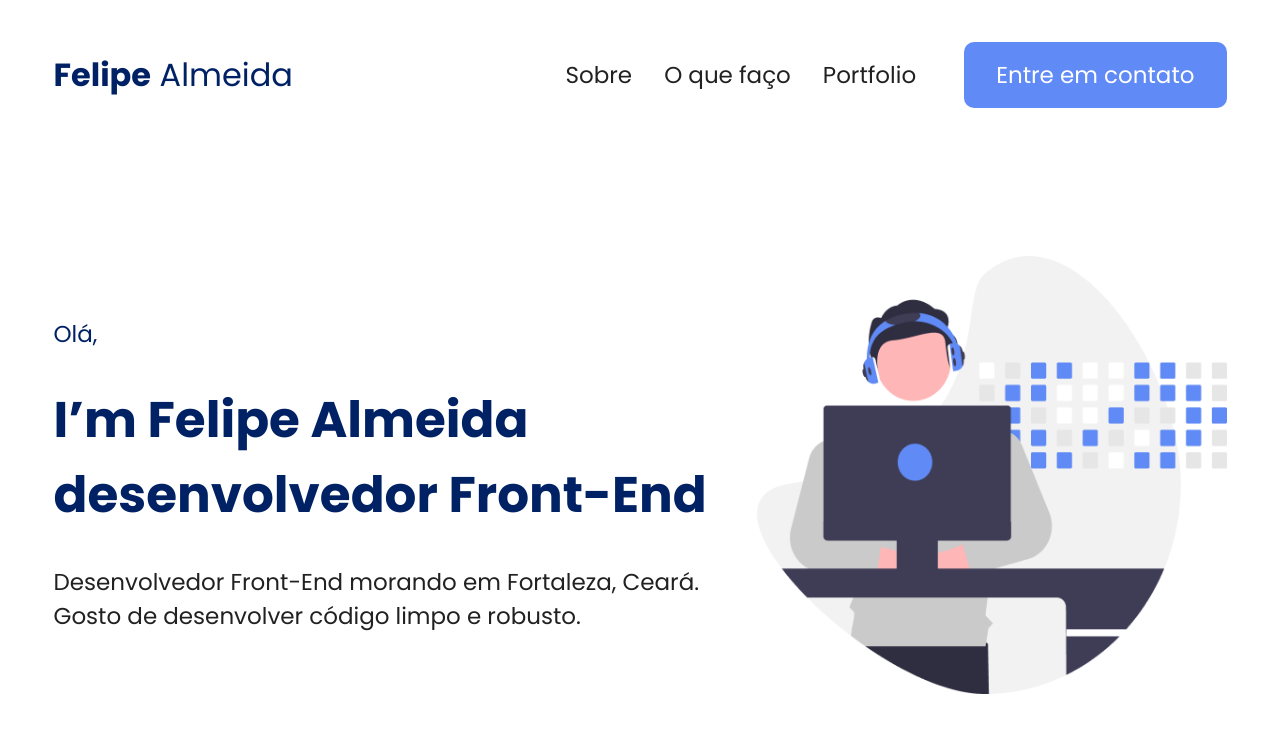
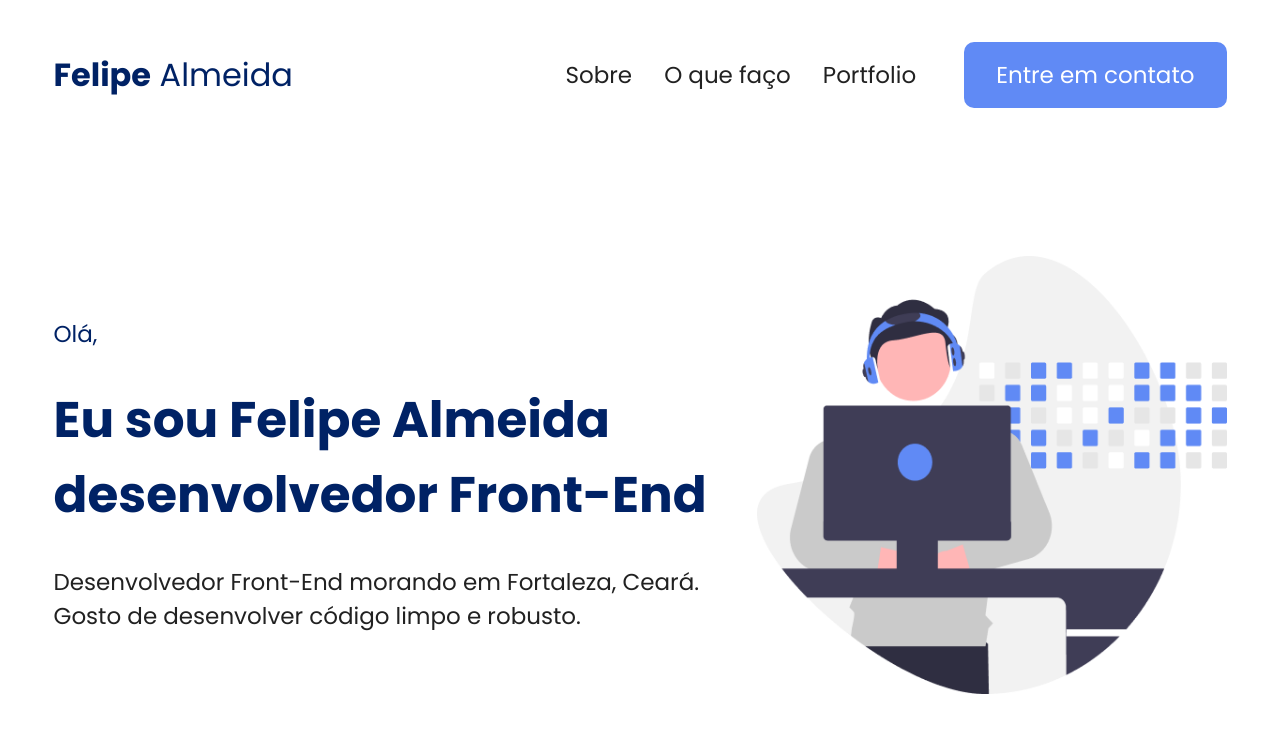
Before and after one commit to smdufc/layout-portfolio, a plain HTML site: page index.html in a window 1280 px wide. Drawn offline with Linux system fonts and the light colour scheme.

Commit message:
ajuste texto

```diff
--- a/index.html
+++ b/index.html
@@ -40,7 +40,7 @@
     <section id="sobre">
       <div>
         <p class="texto-azul">Olá,</p>
-        <h1>I’m Felipe Almeida<br>
+        <h1>Eu sou Felipe Almeida<br>
           desenvolvedor Front-End</h1>
         <p>Desenvolvedor Front-End morando em Fortaleza, Ceará. Gosto de desenvolver código limpo e robusto.</p>
       </div>
```
